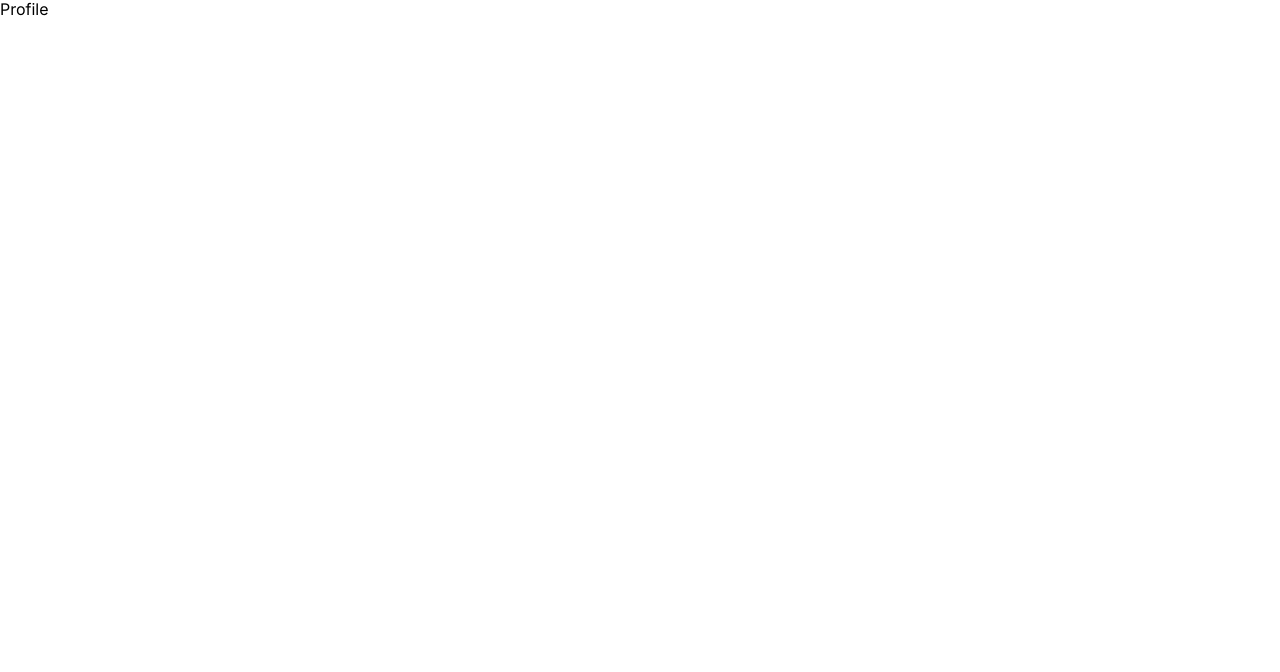
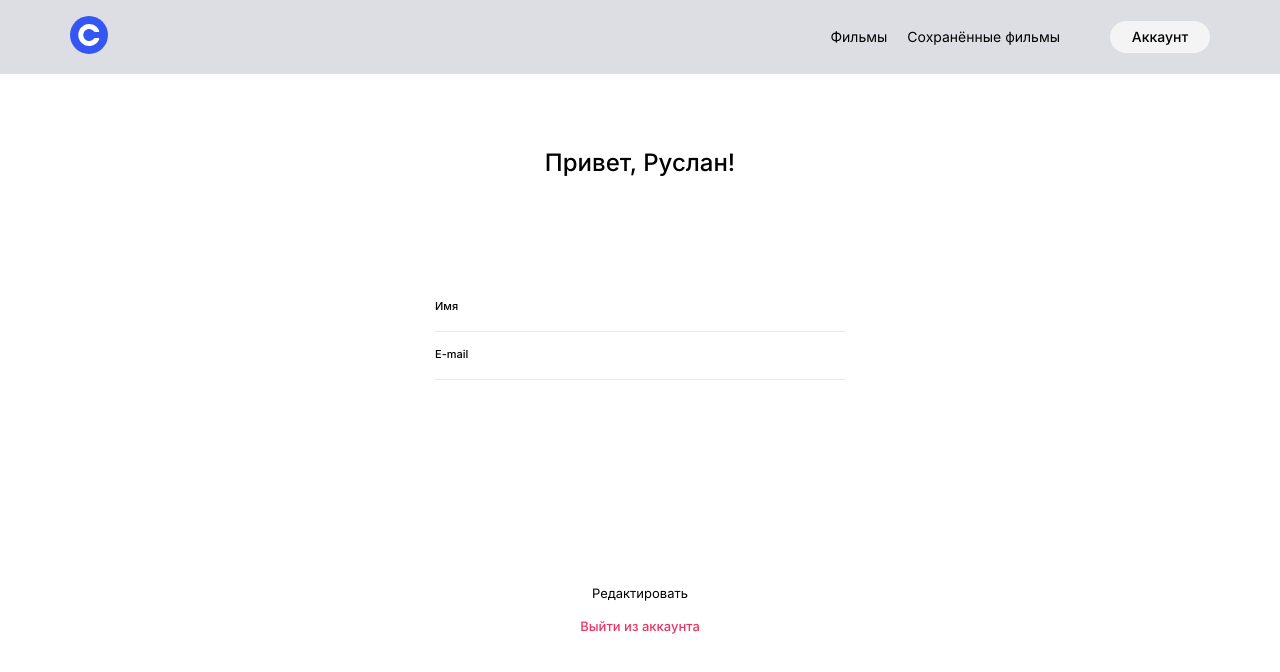
Before and after one commit to rem-ran/movies-explorer-frontend, a React (Create React App) app: page /profile in a window 1280 px wide. Shown: the top 672 px of the page. Built offline with nearby package versions, Linux system fonts and the light colour scheme.

Commit message:
make draft profile component

```diff
--- a/src/components/Login/Login.js
+++ b/src/components/Login/Login.js
@@ -23,7 +23,7 @@ const Login = ({ handleUserSignIn }) => {
   }
 
   return (
-    <div>
+    <section>
       <CommonSignPage
         heading={'Рады видеть!'}
         btnTxt={'Войти'}
@@ -51,7 +51,7 @@ const Login = ({ handleUserSignIn }) => {
           </>
         }
       ></CommonSignPage>
-    </div>
+    </section>
   );
 };
 
--- a/src/components/Movies/Movies.css
+++ b/src/components/Movies/Movies.css
@@ -1,5 +1,8 @@
 .movies {
-    height: 100%;
+    display: flex;
+    flex-direction: column;
+    justify-content: space-between;
+    height: 100vh;
 }
 
 .movies__link-container {
--- a/src/components/Movies/Movies.js
+++ b/src/components/Movies/Movies.js
@@ -9,6 +9,7 @@ import Footer from '../Footer/Footer';
 const Movies = () => {
   return (
     <div className="movies">
+      <div>
         <Header
           links={
             <div className="movies__link-container">
@@ -31,7 +32,10 @@ const Movies = () => {
           <SearchForm></SearchForm>
           <MoviesCardList></MoviesCardList>
         </main>
+      </div>
+      <div>
         <Footer></Footer>
+      </div>
     </div>
   );
 };
--- a/src/components/Movies/MoviesCardList/MoviesCardList.css
+++ b/src/components/Movies/MoviesCardList/MoviesCardList.css
@@ -1,7 +1,3 @@
-.movies-list {
-    /* padding: 70px 70px 60px 70px; */
-}
-
 .movies-list__container {
     list-style: none;
     padding-left: 0;
--- a/src/components/Profile/Profile.css
+++ b/src/components/Profile/Profile.css
@@ -0,0 +1,85 @@
+.profile__container {
+    display: flex;
+    flex-direction: column;
+    width: 410px;
+    margin: 0 auto;
+    padding-top: 74px;
+    align-items: center;
+}
+
+.profile__heading {
+    margin: 0;
+    font-weight: 500;
+    font-size: 24px;
+    line-height: 29px;
+}
+
+.profile__form {
+    display: flex;
+    flex-direction: column;
+    margin: 0;
+    margin-top: 107px;
+    width: 100%;
+}
+
+.profile__form-element {
+    padding-bottom: 16px;
+    padding-top: 16px;
+    display: flex;
+    justify-content: space-between;
+    border-bottom: 1px solid rgba(232, 232, 232);
+}
+
+.profile__input-element:last-child {
+    border: none;
+}
+
+.profile__input-label {
+    font-weight: 500;
+    font-size: 11px;
+    line-height: 13px;
+}
+
+.profile__input {
+    border: none;
+    font-weight: 400;
+    font-size: 11px;
+    line-height: 13px;
+    text-align: right;
+    background-color: white;
+}
+
+.profile__btn-box {
+    display: flex;
+    flex-direction: column;
+    margin-top: 204px;
+}
+
+.profile__edit-btn {
+    border: none;
+    font-weight: 400;
+    font-size: 13px;
+    line-height: 16px;
+    background-color: white;
+    transition: linear .3s;
+}
+
+.profile__edit-btn:hover {
+    cursor: pointer;
+    opacity: 0.7;
+}
+
+.profile__logout {
+    text-decoration: none;
+    font-weight: 500;
+    font-size: 13px;
+    line-height: 16px;
+    margin-top: 16px;
+    color: rgba(238, 52, 101);
+    transition: linear .3s;
+}
+
+.profile__logout:hover {
+    cursor: pointer;
+    opacity: 0.7;
+}
--- a/src/components/Profile/Profile.js
+++ b/src/components/Profile/Profile.js
@@ -1,7 +1,62 @@
+import { Link } from 'react-router-dom';
+import Header from '../Header/Header';
 import './Profile.css';
 
 const Profile = () => {
-  return <div>Profile</div>;
+  const handleEditClick = () => {};
+  return (
+    <div>
+      <Header
+        links={
+          <div className="movies__link-container">
+            <Link to="/movies" className="movies__link">
+              Фильмы
+            </Link>
+            <Link to="/saved-movies" className="movies__link">
+              Сохранённые фильмы
+            </Link>
+            <Link
+              to="/profile"
+              className="movies__link movies__link_type_account"
+            >
+              Аккаунт
+            </Link>
+          </div>
+        }
+      ></Header>
+      <div className="profile__container">
+        <h1 className="profile__heading">Привет, Руслан!</h1>
+        <form className="profile__form">
+          <div className="profile__form-element">
+            <label className="profile__input-label">Имя</label>
+            <input
+              disabled
+              type="name"
+              name="name"
+              className="profile__input"
+            ></input>
+          </div>
+          <div className="profile__form-element">
+            <label className="profile__input-label">E-mail</label>
+            <input
+              disabled
+              type="email"
+              name="email"
+              className="profile__input"
+            ></input>
+          </div>
+        </form>
+        <div className="profile__btn-box">
+          <button onClick={handleEditClick} className="profile__edit-btn">
+            Редактировать
+          </button>
+          <Link to="/signin" className="profile__logout">
+            Выйти из аккаунта
+          </Link>
+        </div>
+      </div>
+    </div>
+  );
 };
 
 export default Profile;
--- a/src/components/SavedMovies/SavedMovies.css
+++ b/src/components/SavedMovies/SavedMovies.css
@@ -0,0 +1,6 @@
+.saved-movies {
+    display: flex;
+    flex-direction: column;
+    justify-content: space-between;
+    height: 100vh;
+}
--- a/src/components/SavedMovies/SavedMovies.js
+++ b/src/components/SavedMovies/SavedMovies.js
@@ -1,7 +1,40 @@
+import { Link } from 'react-router-dom';
+import Header from '../Header/Header';
 import './SavedMovies.css';
+import SearchForm from '../Movies/SearchForm/SearchForm';
+import Footer from '../Footer/Footer';
 
 const SavedMovies = () => {
-  return <div>SavedMovies</div>;
+  return (
+    <div className="saved-movies">
+      <div>
+        <Header
+          links={
+            <div className="movies__link-container">
+              <Link to="/movies" className="movies__link">
+                Фильмы
+              </Link>
+              <Link to="/saved-movies" className="movies__link">
+                Сохранённые фильмы
+              </Link>
+              <Link
+                to="/profile"
+                className="movies__link movies__link_type_account"
+              >
+                Аккаунт
+              </Link>
+            </div>
+          }
+        ></Header>
+        <main>
+          <SearchForm></SearchForm>
+        </main>
+      </div>
+      <div>
+        <Footer></Footer>
+      </div>
+    </div>
+  );
 };
 
 export default SavedMovies;
```
Lines whose indentation alone changed are shown as unchanged.
